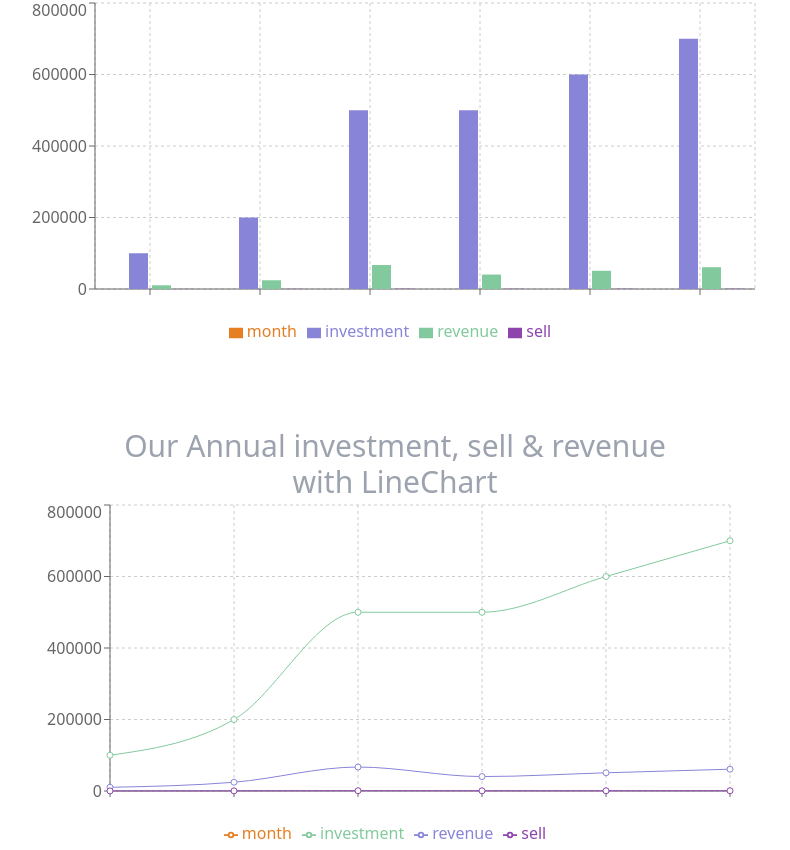
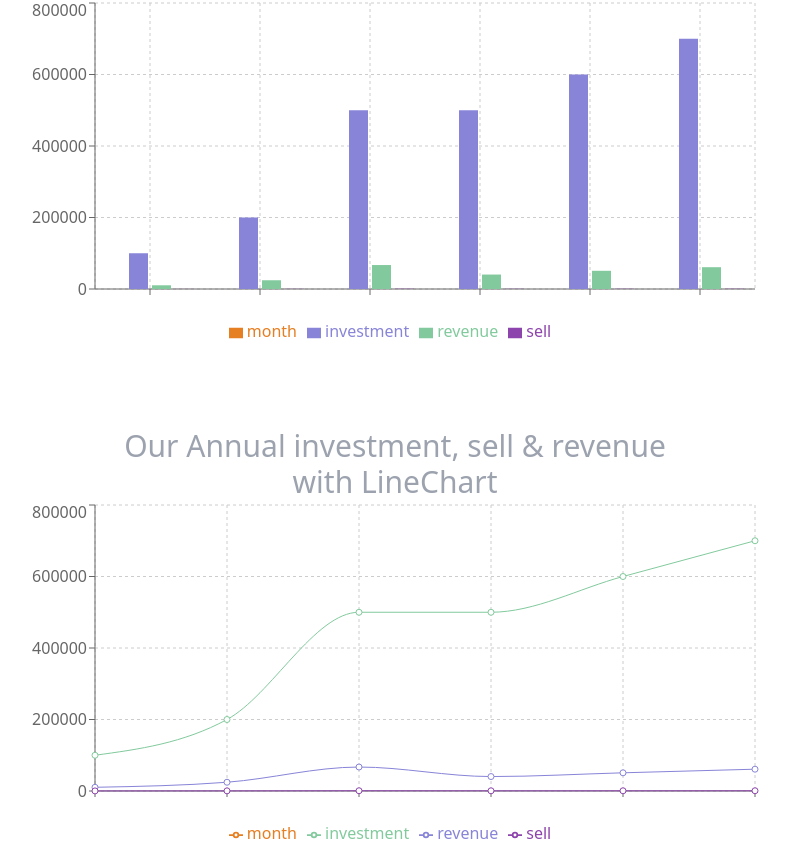
Before and after one commit to nazmul162001/product-analysis-react-router-firebase, a React (Create React App) app: page /dashboard in a window 1280 px wide. Shown: the part 218-1068 px from the top of the page, without its empty margins (245-1035 px from the left). Built offline with nearby package versions, Linux system fonts and the light colour scheme.

Commit message:
update code & fixed navbar

```diff
--- a/src/App.js
+++ b/src/App.js
@@ -1,11 +1,11 @@
 import { Route, Routes } from 'react-router-dom';
 import Navbar from './components/Navbar/Navbar';
 import Reviews from './components/Reviews/Reviews';
-import Dashboard from './components/Dashboard/Dashboard';
 import Blogs from './components/Blogs/Blogs';
 import About from './components/About/About';
 import HomePage from './components/HomePage/HomePage';
 import NotFound from './components/NotFound/NotFound';
+import MyChart from './components/MyChart/MyChart';
 
 function App() {
   return (
@@ -15,7 +15,7 @@ function App() {
         <Route path='/' element={<HomePage></HomePage>}></Route>
         <Route path='/reviews' element={<Reviews></Reviews>}></Route>
         <Route path='/:reviews' element={<Reviews></Reviews>}></Route>
-        <Route path='/dashboard' element={<Dashboard></Dashboard>}></Route>
+        <Route path='/dashboard' element={<MyChart></MyChart>}></Route>
         <Route path='/blogs' element={<Blogs></Blogs>}></Route>
         <Route path='/about' element={<About></About>}></Route>
         <Route path='*' element={<NotFound></NotFound>}></Route>
--- a/src/components/Dashboard/Dashboard.js
+++ /dev/null
@@ -1,12 +0,0 @@
-import React from 'react';
-import MyChart from '../MyChart/MyChart';
-
-const Dashboard = () => {
-  return (
-    <div className='chart'>
-      <MyChart />
-    </div>
-  );
-};
-
-export default Dashboard;
--- a/src/components/MyChart/MyChart.js
+++ b/src/components/MyChart/MyChart.js
@@ -78,7 +78,6 @@ const MyChart = () => {
           width={730}
           height={350}
           data={data}
-          margin={{ top: 5, right: 30, left: 20, bottom: 5 }}
         >
           <CartesianGrid strokeDasharray="3 3" />
           <XAxis dataKey="name" />
--- a/src/components/Navbar/Navbar.js
+++ b/src/components/Navbar/Navbar.js
@@ -6,7 +6,7 @@ import { MenuAlt1Icon, XIcon } from '@heroicons/react/solid'
 const Navbar = () => {
   const [open, setOpen] = useState(false);
   return (
-    <div className='sticky top-0'>
+    <div className='sticky top-0 z-50'>
       <div onClick={() => setOpen(!open)} className="humberger-menu w-10 h-10 absolute top-3 left-3 md:hidden z-50">
         {open ? <XIcon /> : <MenuAlt1Icon />}
       </div>
```
